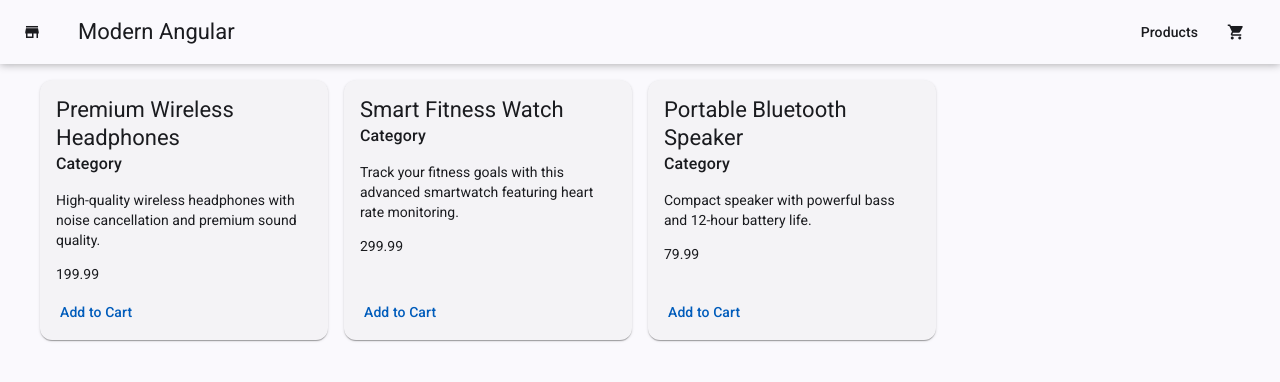
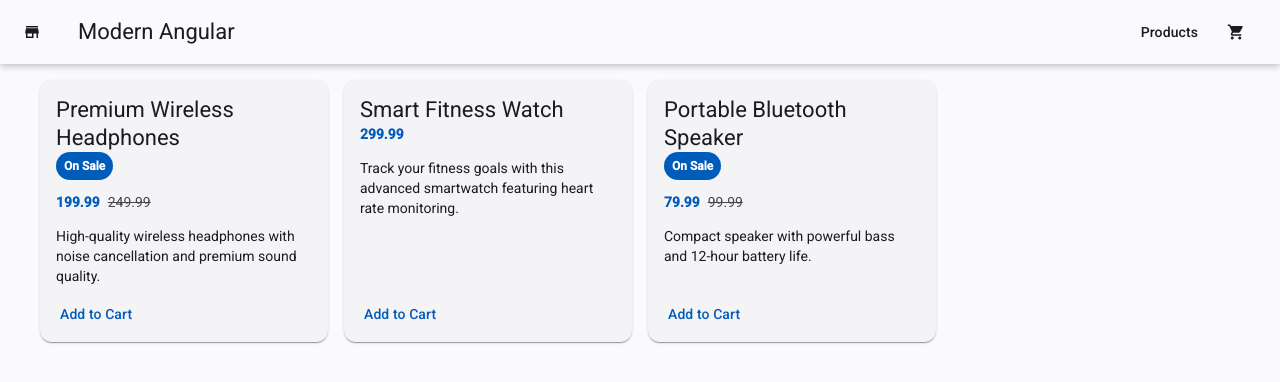
Before and after one commit to loiane/modern-angular, an Angular app: page / in a window 1280 px wide. Shown: the top 382 px of the page. Built offline with nearby package versions, Linux system fonts and the light colour scheme.

Commit message:
feat(products): add original price display to product card
- Display original price when product is on sale
- Update product card styles for better price visibility

```diff
--- a/src/app/products/product-card/product-card.html
+++ b/src/app/products/product-card/product-card.html
@@ -1,12 +1,24 @@
 <mat-card class="product-card">
   <mat-card-header>
     <mat-card-title>{{ product().name }}</mat-card-title>
-    <mat-card-subtitle>Category</mat-card-subtitle>
   </mat-card-header>
 
   <mat-card-content>
+
+    @if (product().originalPrice) {
+      <span class="sale-badge">On Sale</span>
+
+      <p class="price-row">
+        <span class="current-price">{{ product().price }}</span>
+        <span class="original-price">{{ product().originalPrice }}</span>
+      </p>
+    } @else {
+      <p class="price-row">
+        <span class="current-price">{{ product().price }}</span>
+      </p>
+    }
+
     <p>{{ product().description }}</p>
-    <p class="price">{{ product().price }}</p>
   </mat-card-content>
 
   <mat-card-actions>
--- a/src/app/products/product-card/product-card.scss
+++ b/src/app/products/product-card/product-card.scss
@@ -7,3 +7,31 @@
 mat-card-content {
   flex: 1;
 }
+
+.sale-badge {
+  display: inline-block;
+  margin-bottom: 0.75rem;
+  padding: 0.25rem 0.5rem;
+  border-radius: 999px;
+  font-size: 0.75rem;
+  font-weight: 600;
+  color: var(--mat-sys-on-primary);
+  background: var(--mat-sys-primary);
+}
+
+.price-row {
+  display: flex;
+  align-items: baseline;
+  gap: 0.5rem;
+  margin: 0 0 0.75rem;
+}
+
+.current-price {
+  font-weight: 700;
+  color: var(--mat-sys-primary);
+}
+
+.original-price {
+  color: var(--mat-sys-on-surface-variant);
+  text-decoration: line-through;
+}
--- a/src/app/products/products-grid/products-grid.ts
+++ b/src/app/products/products-grid/products-grid.ts
@@ -30,6 +30,7 @@
       name: 'Portable Bluetooth Speaker',
       description: 'Compact speaker with powerful bass and 12-hour battery life.',
       price: 79.99,
+      originalPrice: 99.99
     }
   ]);
 
```
